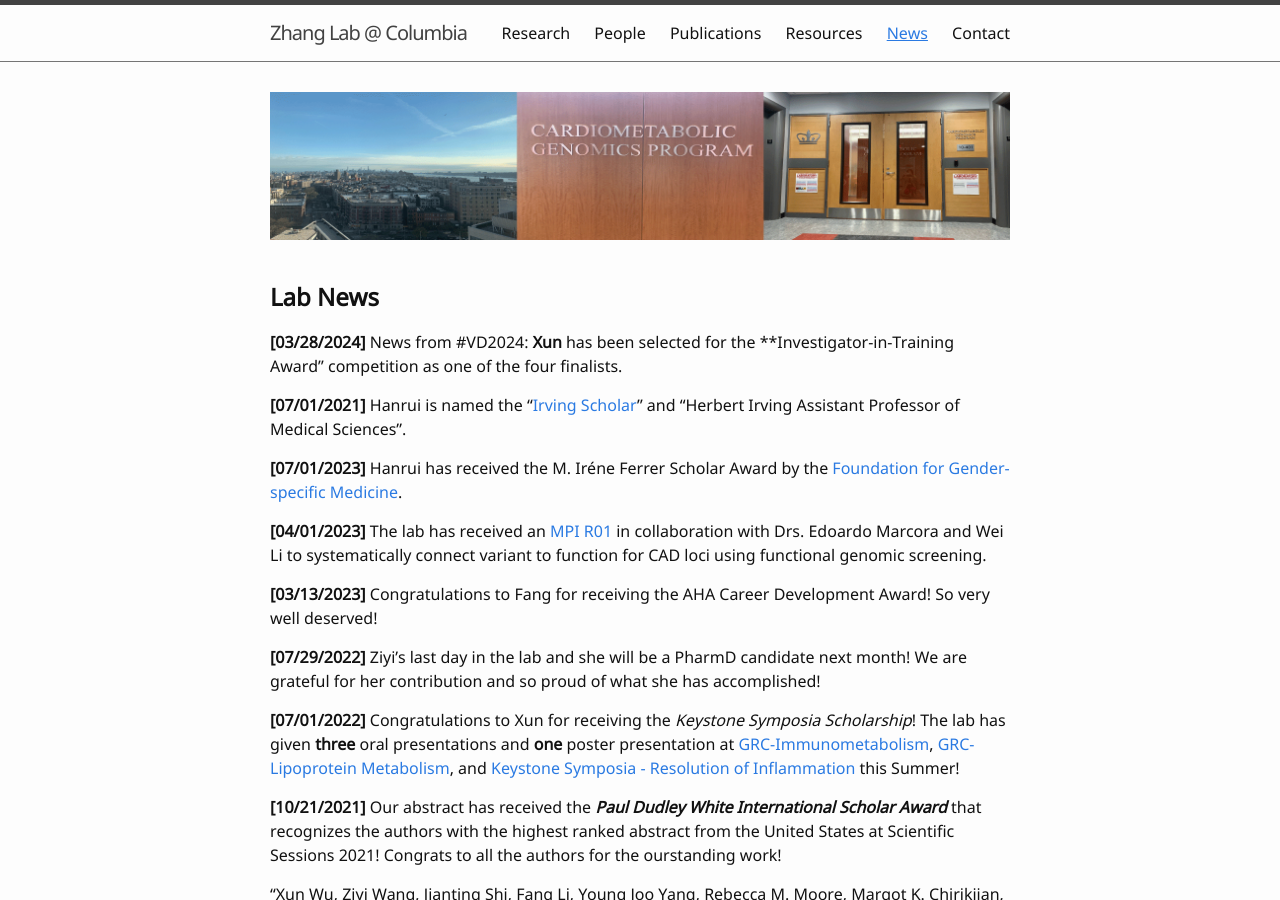
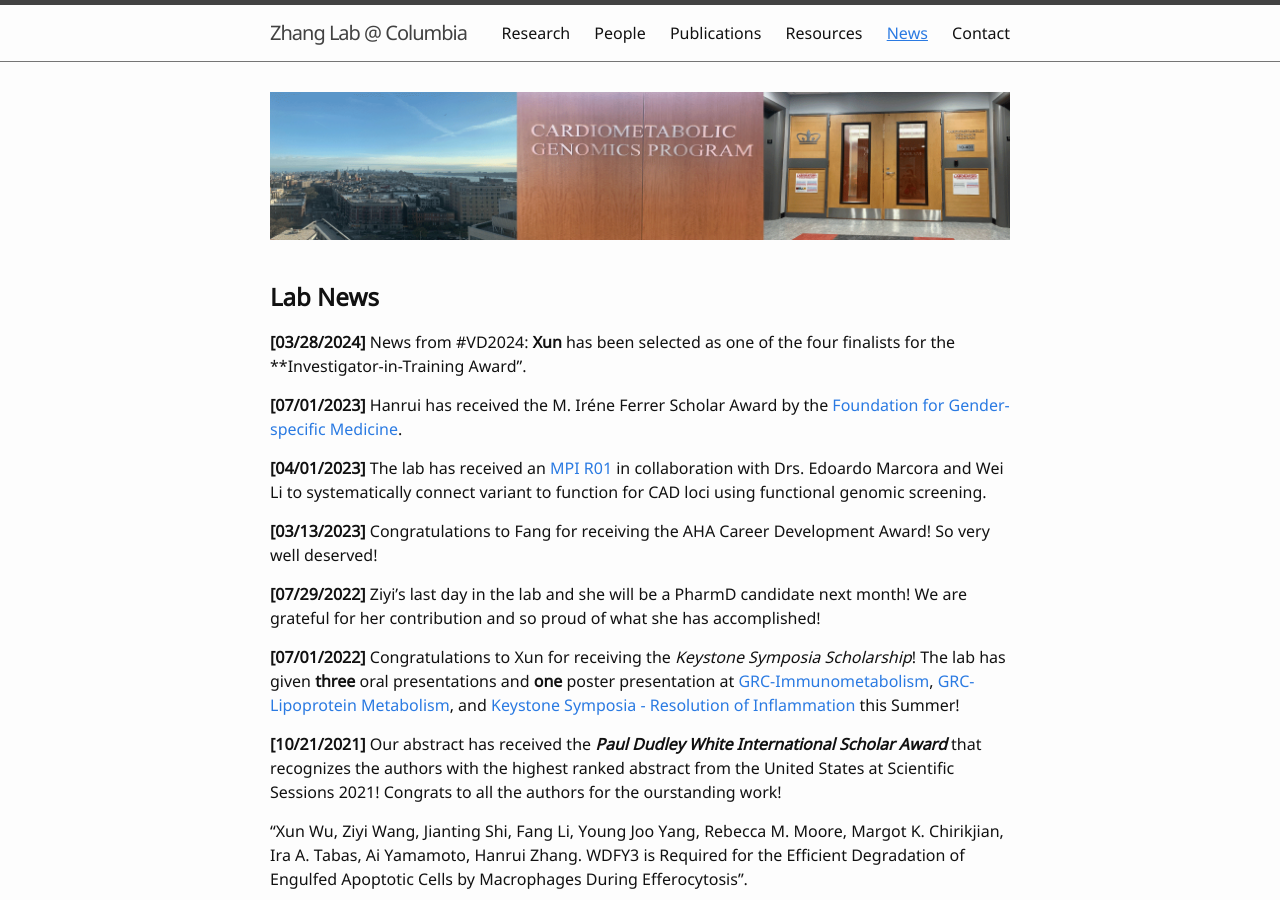
Before and after one commit to hanruizhang/zhanglab, a Jekyll site: the page built from 5_News.md, in a window 1280 px wide and 900 px high. Built offline with Jekyll 4.4.1, drawn with Linux system fonts in a browser that asks for light colours; comment, search, counter and statistics services are not loaded.

Commit message:
Update 5_News.md

```diff
--- a/5_News.md
+++ b/5_News.md
@@ -11,9 +11,7 @@ nav: true
 
 ## **Lab News**
 
-#### **[03/28/2024]** News from #VD2024: **Xun** has been selected for the **Investigator-in-Training Award" competition as one of the four finalists.
-
-#### **[07/01/2021]** Hanrui is named the "[Irving Scholar](https://www.irvinginstitute.columbia.edu/news/announcing-2021-2024-irving-scholars){:target="_blank"}" and "Herbert Irving Assistant Professor of Medical Sciences".
+#### **[03/28/2024]** News from #VD2024: **Xun** has been selected as one of the four finalists for the **Investigator-in-Training Award".
 
 #### **[07/01/2023]** Hanrui has received the M. Iréne Ferrer Scholar Award by the [Foundation for Gender-specific Medicine](https://gendermed.org/).
 
```
